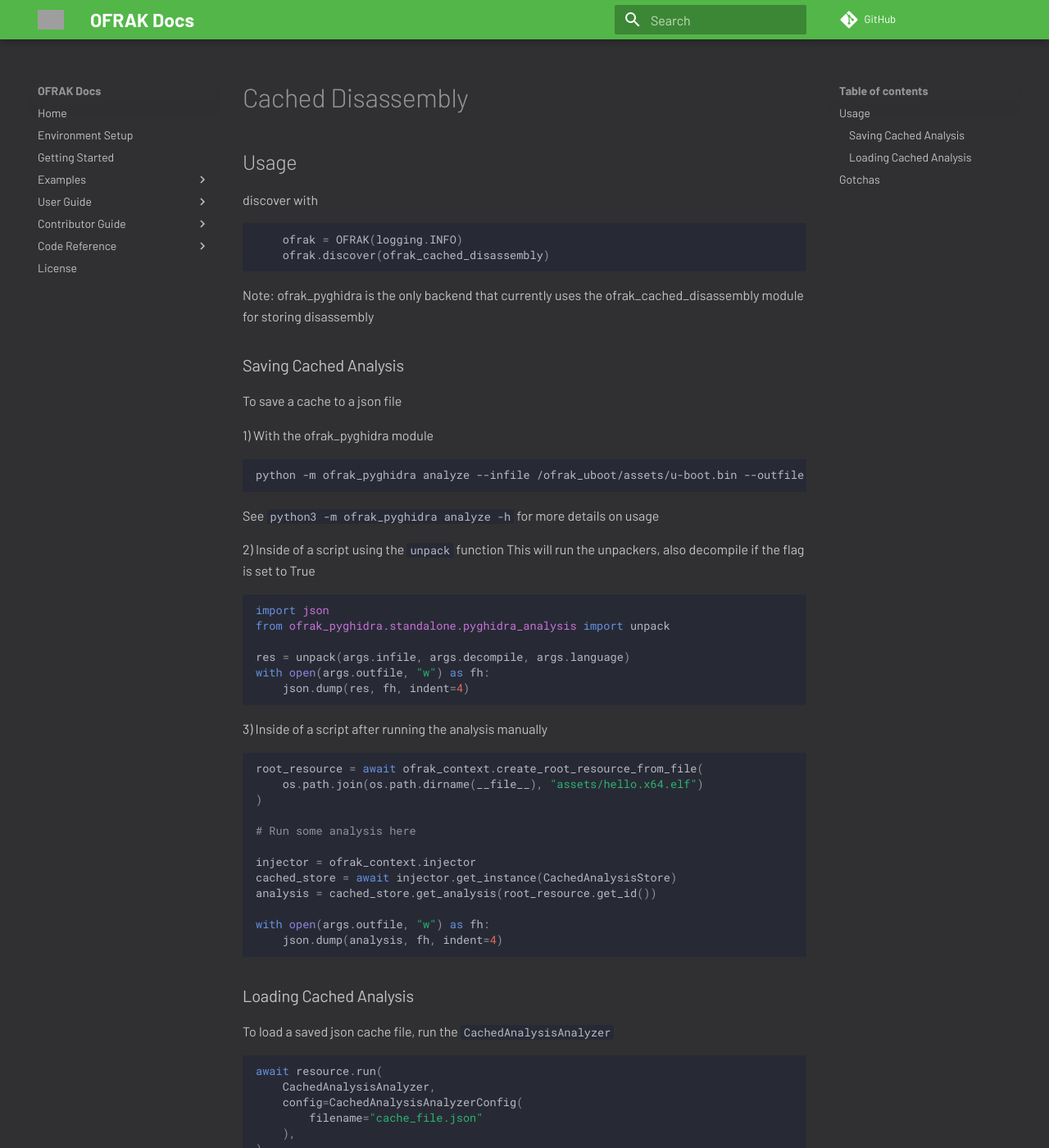
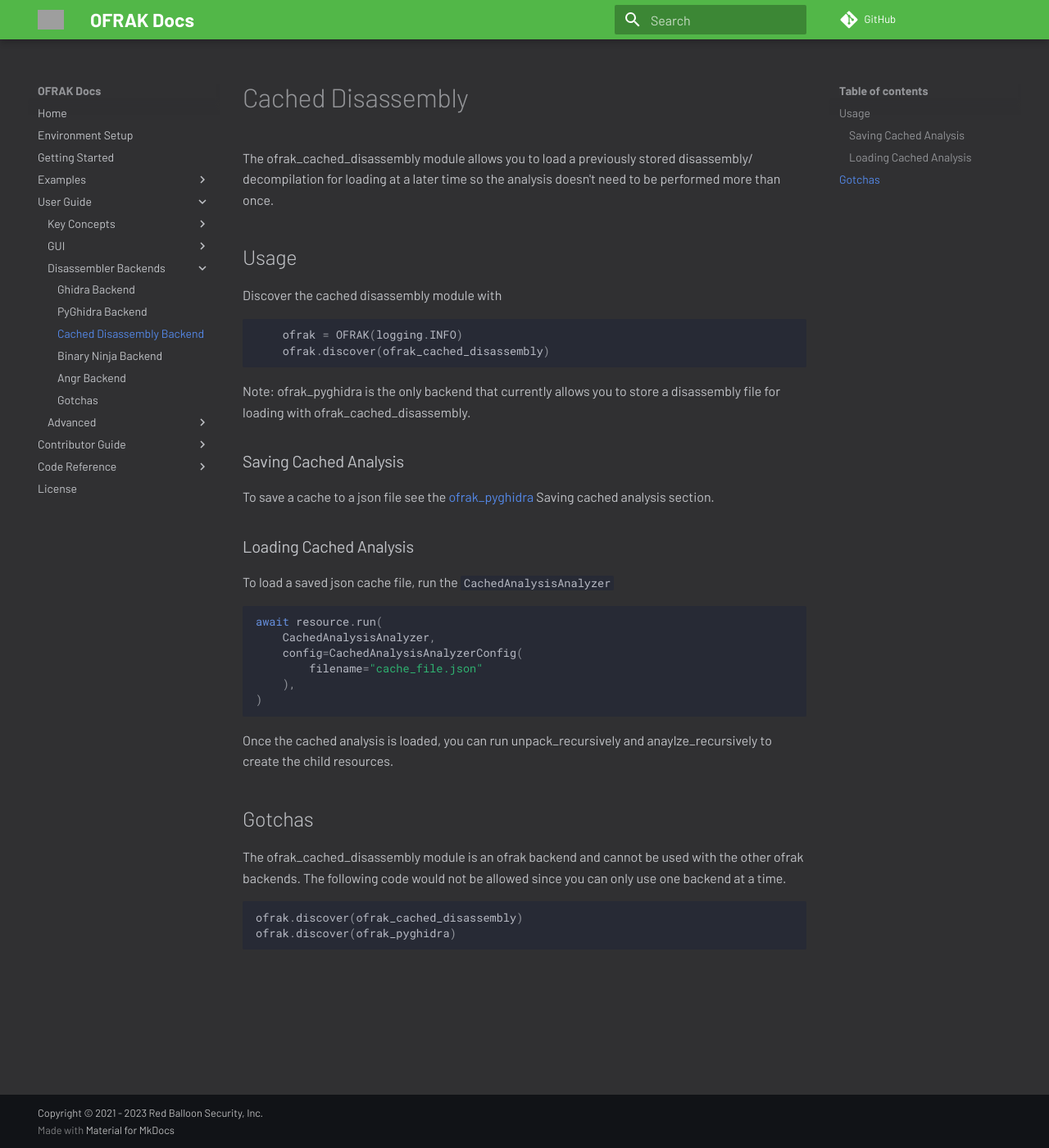
Before and after one commit to redballoonsecurity/ofrak, an MkDocs documentation site: the page built from docs/user-guide/disassembler-backends/cached_disassembly.md, in a window 1280 px wide and 1400 px high. Shown: the whole window at 82% size. Built offline with MkDocs 1.6.1 and Material for MkDocs 9.7.7, drawn with Linux system fonts in a browser that asks for light colours; comment, search, counter and statistics services are not loaded; grey boxes are pictures that could not be loaded.

Commit message:
Update docs

````diff
--- a/docs/user-guide/disassembler-backends/cached_disassembly.md
+++ b/docs/user-guide/disassembler-backends/cached_disassembly.md
@@ -1,55 +1,19 @@
 # Cached Disassembly
+The ofrak_cached_disassembly module allows you to load a previously stored disassembly/ decompilation for loading at a later time so the analysis doesn't need to be performed more than once.
 
 ## Usage
 
-discover with
+Discover the cached disassembly module with
 
 ```python
     ofrak = OFRAK(logging.INFO)
     ofrak.discover(ofrak_cached_disassembly)
 ```
 
-Note: ofrak_pyghidra is the only backend that currently uses the ofrak_cached_disassembly module for storing disassembly
+Note: ofrak_pyghidra is the only backend that currently allows you to store a disassembly file for loading with ofrak_cached_disassembly.
 
 ### Saving Cached Analysis
-To save a cache to a json file
-
-1) With the ofrak_pyghidra module
-
-```bash
-python -m ofrak_pyghidra analyze --infile /ofrak_uboot/assets/u-boot.bin --outfile /ofrak_uboot/assets/uboot.json --language ARM:LE:32:v7 --decompile
-```
-
-See `python3 -m ofrak_pyghidra analyze -h` for more details on usage
-
-2) Inside of a script using the `unpack` function
-This will run the unpackers, also decompile if the flag is set to True
-
-```python
-import json
-from ofrak_pyghidra.standalone.pyghidra_analysis import unpack
-
-res = unpack(args.infile, args.decompile, args.language)
-with open(args.outfile, "w") as fh:
-    json.dump(res, fh, indent=4)
-```
-
-3) Inside of a script after running the analysis manually
-
-```python
-root_resource = await ofrak_context.create_root_resource_from_file(
-    os.path.join(os.path.dirname(__file__), "assets/hello.x64.elf")
-)
-
-# Run some analysis here
-
-injector = ofrak_context.injector
-cached_store = await injector.get_instance(CachedAnalysisStore)
-analysis = cached_store.get_analysis(root_resource.get_id())
-
-with open(args.outfile, "w") as fh:
-    json.dump(analysis, fh, indent=4)
-```
+To save a cache to a json file see the [ofrak_pyghidra](./pyghidra.md) Saving cached analysis section.
 
 ### Loading Cached Analysis
 
@@ -64,7 +28,7 @@
 )
 ```
 
-
+Once the cached analysis is loaded, you can run unpack_recursively and anaylze_recursively to create the child resources.
 
 ## Gotchas
 The ofrak_cached_disassembly module is an ofrak backend and cannot be used with the other ofrak backends. The following code would not be allowed since you can only use one backend at a time.
--- a/mkdocs.yml
+++ b/mkdocs.yml
@@ -71,6 +71,8 @@
         - Projects: "user-guide/gui/projects.md"
       - Disassembler Backends:
         - Ghidra Backend: "user-guide/disassembler-backends/ghidra.md"
+        - PyGhidra Backend: "user-guide/disassembler-backends/pyghidra.md"
+        - Cached Disassembly Backend: "user-guide/disassembler-backends/cached_disassembly.md"
         - Binary Ninja Backend: "user-guide/disassembler-backends/binary_ninja.md"
         - Angr Backend: "user-guide/disassembler-backends/angr.md"
         - Gotchas: "user-guide/disassembler-backends/gotchas.md"
````
Also changed, not shown: docs/user-guide/disassembler-backends/pyghidra.md (+22 -13 lines).
